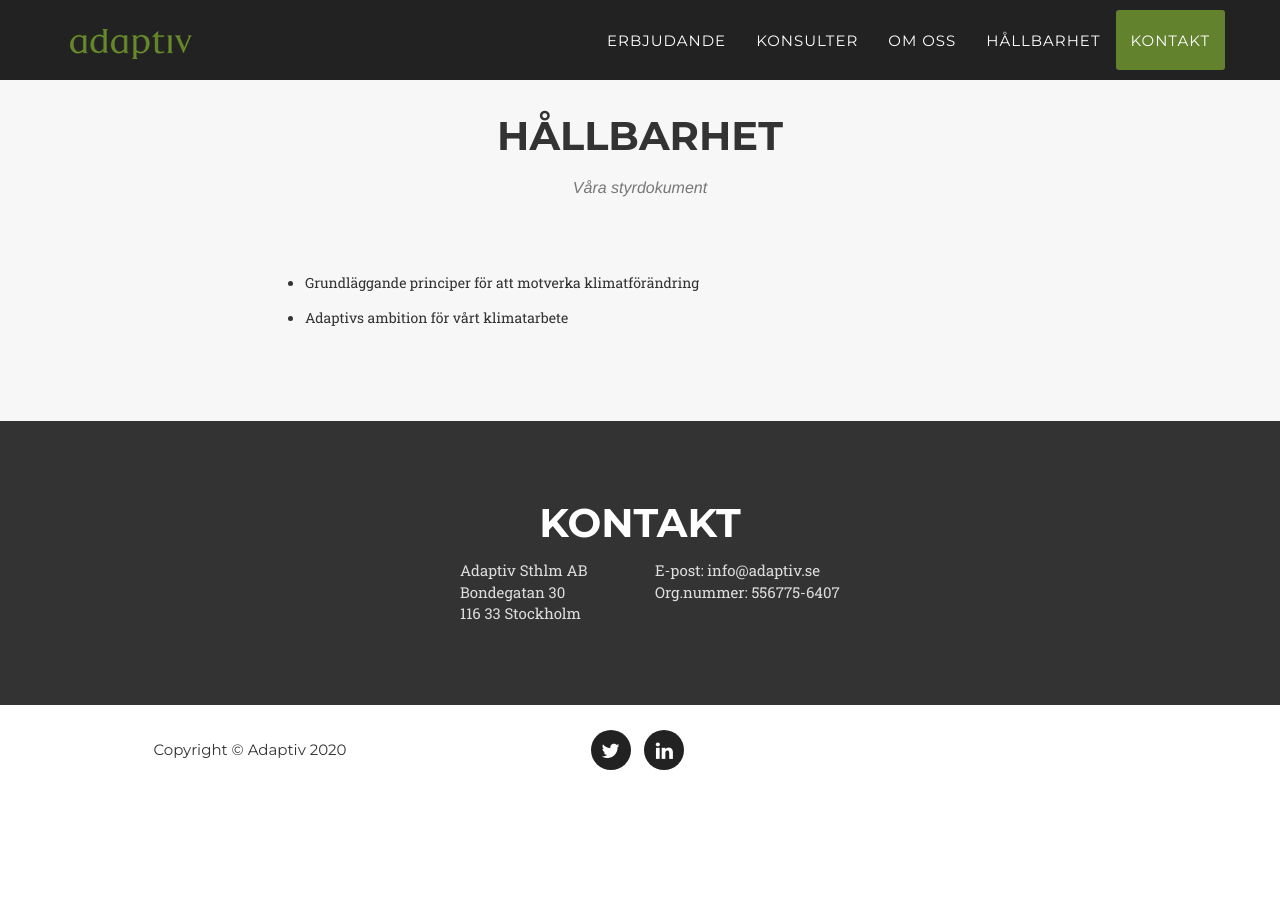
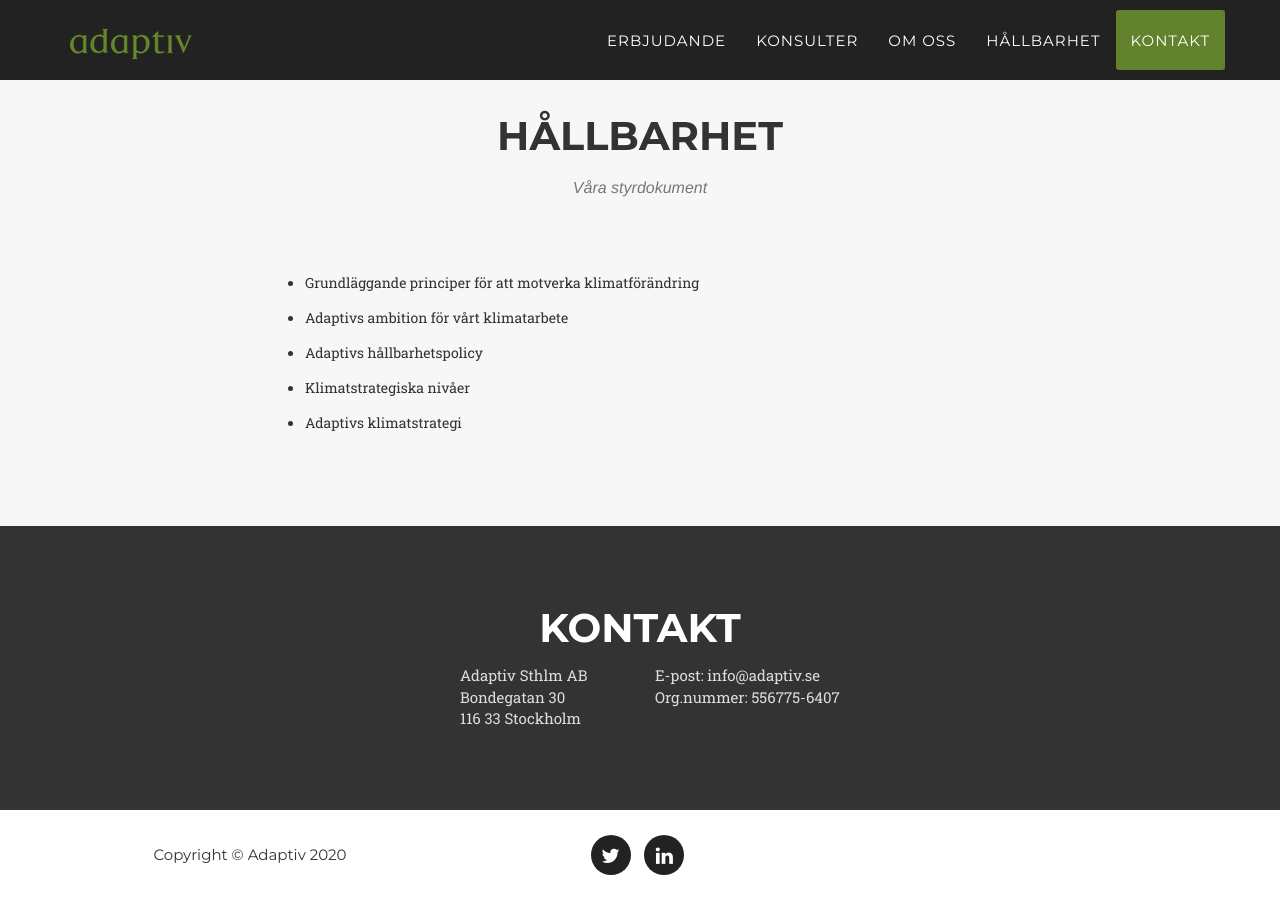
Before and after one commit to adaptiv/adaptiv_agency, a Jekyll site: the page built from index.html, in a window 1280 px wide and 900 px high, scrolled down 3382 px. Built offline with Jekyll 4.4.1, drawn with Linux system fonts in a browser that asks for light colours; some web fonts are replaced; before the commit the page ends 4177 px from its top, so only the background shows below that.

Commit message:
Fler klimatlänkar

```diff
--- a/_includes/sustainability.html
+++ b/_includes/sustainability.html
@@ -29,7 +29,27 @@
                 ambition för vårt klimatarbete</a>
             </p>
           </li>
-          <!-- <li><p class="text-muted">Sist men inte minst, <strong>hållbarhet</strong>. Vi vill arbeta på ett hållbart sätt, skapa hållbara produkter och bidra till hållbara verksamheter.</p></li> -->
+          <li>
+            <p class="text-muted">
+              <a class="dark"
+                href="https://docs.google.com/document/d/14NpMv0x0__6ucdoLbVoiTxA0DbytHTIARLws7q-MPbc/edit?usp=sharing">Adaptivs
+                hållbarhetspolicy</a>
+            </p>
+          </li>
+          <li>
+            <p class="text-muted">
+              <a class="dark"
+                href="https://docs.google.com/document/d/1zvOiZKb-70ZUpwGJ4azYlYjVB2K4M4JwK25gG5txaaY/edit?usp=sharing">Klimatstrategiska
+                nivåer</a>
+            </p>
+          </li>
+          <li>
+            <p class="text-muted">
+              <a class="dark"
+                href="https://docs.google.com/document/d/1JtFmv3_ZqzI_JXG3gmNTnXim3W91WaPZgqa8SOfyI3w/edit?usp=sharing">Adaptivs
+                klimatstrategi</a>
+            </p>
+          </li>
         </ul>
       </div>
     </div>
```
